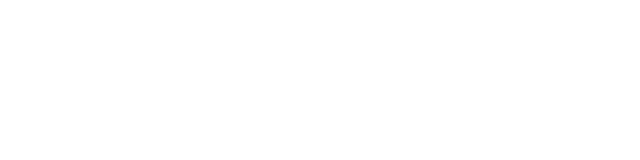
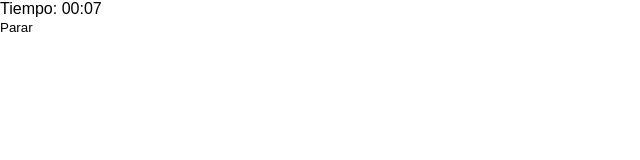
Before and after one commit to santinaranjo/poke-cards, a React app: page /oneplayer-notime in a window 1280 px wide. Shown: the top 160 px of the page, without its empty margins (0-640 px from the left). Built offline with nearby package versions, Linux system fonts and the light colour scheme.

Commit message:
Retoques stopWatch y página OnePlayerNoTime

```diff
--- a/src/components/GameGrid/GameGrid.tsx
+++ b/src/components/GameGrid/GameGrid.tsx
@@ -54,6 +54,7 @@
         }
 
         setCardData(cardsWithId)
+        setGameCompleted(false)
     }, [])
 
     return(
--- a/src/components/StopWatch/StopWatch.tsx
+++ b/src/components/StopWatch/StopWatch.tsx
@@ -7,14 +7,11 @@
     const [ stopWatchTime, setStopWatchTime ] = useRecoilState(stopWatchTimeContext)
 
     React.useEffect(() => {
-        setStopWatchRunning(true)
-    }, [])
-
-    React.useEffect(() => {
-        if ( stopWatchRunning ) {
+        let timeInterval: any
+        if (stopWatchRunning) {
             let timeSec = 0
             let timeMin = 0
-            setInterval(() => {
+            timeInterval = setInterval(() => {
                 timeSec++
                 let showTime = { min: "", seg: "" }
                 if (timeSec < 10) {
@@ -33,13 +30,19 @@
                 }
                 setStopWatchTime({ min: `${showTime.min}`, seg: `${showTime.seg}` })
             }, 1000)
-        } else {
-            setStopWatchTime({ min: `00`, seg: `00` })
+        } else if (!stopWatchRunning) {
+            clearInterval(timeInterval)
         }
+        return () => clearInterval(timeInterval)
     }, [stopWatchRunning])
+
+    React.useEffect(() => {
+        setStopWatchTime({ min: `00`, seg: `00` })
+    }, [])
+
     return(
         <React.Fragment>
-            <span>{`Time: ${stopWatchTime.min}:${stopWatchTime.seg}`}</span>
+            <span>{`Tiempo: ${stopWatchTime.min}:${stopWatchTime.seg}`}</span>
         </React.Fragment>
     )
 }
--- a/src/pages/OnePlayerNoTime/OnePlayerNoTime.tsx
+++ b/src/pages/OnePlayerNoTime/OnePlayerNoTime.tsx
@@ -1,9 +1,37 @@
 import React from "react";
 import { GameGrid } from "../../components/GameGrid/GameGrid";
+import { StopWatch } from "../../components/StopWatch/StopWatch";
+import { stopWatchContext, stopWatchTimeContext } from "../../context/stopWatchContext";
+import { useRecoilState, useRecoilValue } from "recoil";
+import { gameCompletedContext } from "../../context/gameContext"
 
 
 export const OnePlayerNoTime = () => {
+    const stopWatchTime = useRecoilValue(stopWatchTimeContext)
+    const [ stopWatchRunning, setStopWatchRunning ] = useRecoilState(stopWatchContext)
+    const [ gameCompleted, setGameCompleted ] = useRecoilState(gameCompletedContext)
+
+    React.useEffect(() => {
+        if (gameCompleted) {
+            setStopWatchRunning(false)
+            console.log(`Has tardado ${stopWatchTime.min}:${stopWatchTime.seg}`)
+        }
+    }, [gameCompleted])
+
+    React.useEffect(() => {
+        setStopWatchRunning(true)
+    }, [])
+
+    const handleClick = () => {
+        setStopWatchRunning(false)
+    }
+
     return(
-        < GameGrid />
+        <React.Fragment>
+            <StopWatch />
+            <GameGrid />
+            <button onClick={handleClick}>Parar</button>
+        </React.Fragment>
+
     )
 }
```
